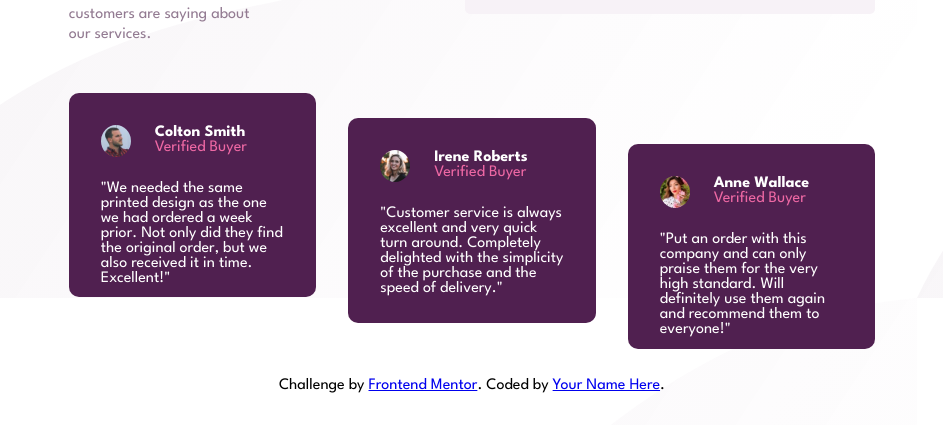
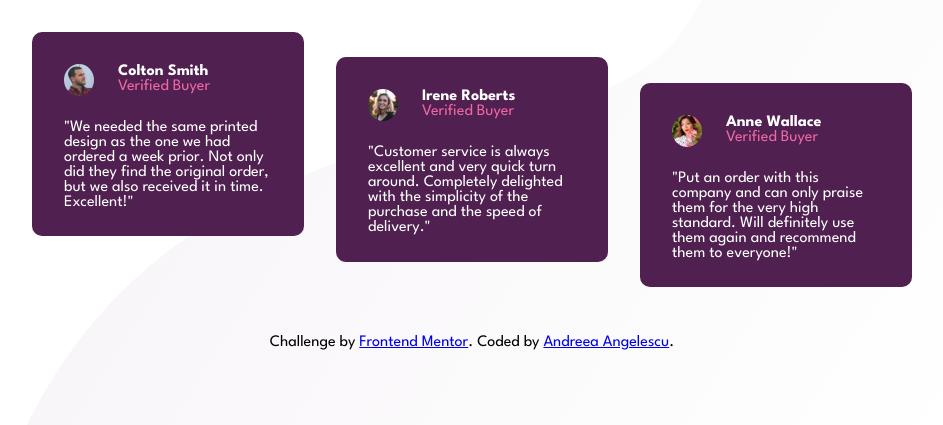
Before and after one commit to AngAnda/social-proof-section-master, a plain HTML site: page index.html in a window 1280 px wide. Shown: the part 375-800 px from the top of the page, without its empty margins (168-1111 px from the left). Drawn offline with Linux system fonts and the light colour scheme.

Commit message:
styled body
- added background
- changed number of columns in grid card__review
- styled footer

```diff
--- a/index.html
+++ b/index.html
@@ -123,12 +123,13 @@
           </p>
         </article>
       </section>
+      <div class="attribution">
+        Challenge by
+        <a href="https://www.frontendmentor.io?ref=challenge" target="_blank"
+          >Frontend Mentor</a
+        >. Coded by <a href="https://github.com/AngAnda?tab=repositories">Andreea Angelescu</a>.
+      </div>
     </main>
-    <div class="attribution">
-      Challenge by
-      <a href="https://www.frontendmentor.io?ref=challenge" target="_blank"
-        >Frontend Mentor</a
-      >. Coded by <a href="#">Your Name Here</a>.
-    </div>
+
   </body>
 </html>
--- a/scss/main.scss
+++ b/scss/main.scss
@@ -5,20 +5,16 @@
 
 body{
     height: 100vh;
-    width: 100wh;
     @include flex-column(0rem, true);
     justify-content: center;
     align-items: center;
     position: relative;
-    background: url('../images/bg-pattern-bottom-desktop.svg') ;
-    /*
-    background-repeat: repeat-y;
-    background-position: top 100px;*/
+    background: url('../images/bg-pattern-bottom-desktop.svg') no-repeat right bottom, url('../images/bg-pattern-top-desktop.svg') no-repeat;
 }
 
 main{
     @include flex-column(3rem, true);
-    padding: 0 250px;
+    padding: 0 200px;
 }
 
 .information{
@@ -79,8 +75,8 @@ main{
 }
 
 .attribution{
-    position: absolute;
-    bottom: 2rem;
+    margin: 0rem auto;
+
 }
 
 .card__review{
@@ -100,8 +96,6 @@ main{
     border-radius: 50%;
 }
 
-
-
 #photo1{
     @include background('../images/image-colton.jpg');
 }
@@ -118,7 +112,7 @@ main{
     display: grid;
     grid-template-columns: repeat(3, 1fr);
     column-gap:2rem;
-    grid-template-rows: repeat(11, 1.6rem);
+    grid-template-rows: repeat(10, 1.6rem);
 }
 
 
```
Also changed, not shown: dist/main.css, 1 other file.
